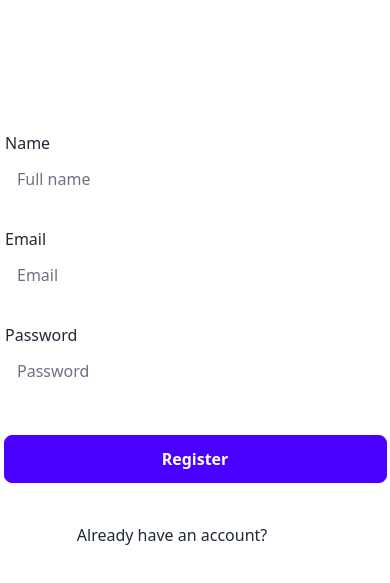
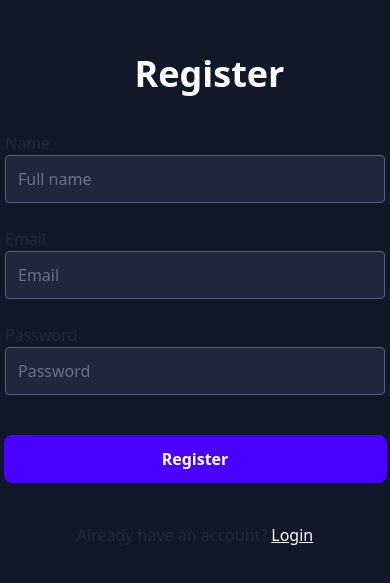
Before and after one commit to pipooreo/minor-cineplex, a React (Vite) app in the folder client/: page /register in a window 390 px wide. Shown: the part 125-708 px from the top of the page. Built offline with nearby package versions, Linux system fonts and the light colour scheme.

Commit message:
feat:fixed responsive register page

```diff
--- a/client/src/componants/CustomInput.jsx
+++ b/client/src/componants/CustomInput.jsx
@@ -12,8 +12,8 @@ export function CustomInput({ label, ...props }) {
         {...props}
         className={
           meta.touched && meta.error
-            ? "outline-none border border-red-600 rounded-[4px] w-[380px] h-[48px] p-[12px] placeholder-gray-500 max-[375px]:w-[343px]"
-            : "rounded-[4px] w-[380px] h-[48px] p-[12px] placeholder-gray-500 max-[375px]:w-[343px]"
+            ? "outline-none border border-red-600 rounded-[4px] w-[380px] h-[48px] p-[12px] placeholder-gray-500 max-[375px]:w-[343px] bg-[#21263F]"
+            : "border rounded-[4px] w-[380px] h-[48px] p-[12px] placeholder-gray-500 max-[375px]:w-[343px] bg-[#21263F] border-[#565F7E]"
         }
       />
       {meta.touched && meta.error && (
--- a/client/src/pages/RegisterPage.jsx
+++ b/client/src/pages/RegisterPage.jsx
@@ -18,7 +18,7 @@ function RegisterPage() {
     }
   }
   return (
-    <section className="w-full h-screen flex flex-col items-center justify-center max-[375px]:w-[375px]">
+    <section className="w-full h-screen flex flex-col items-center justify-center max-[375px]:w-[375px] bg-gray-900">
       <div className="w-[380px] h-[512px] flex flex-col items-center justify-center gap-[40px] max-[375px]:w-[375px]">
         <h1 className="w-[121px] h-[44px] text-[36px] font-bold text-white">
           Register
```
